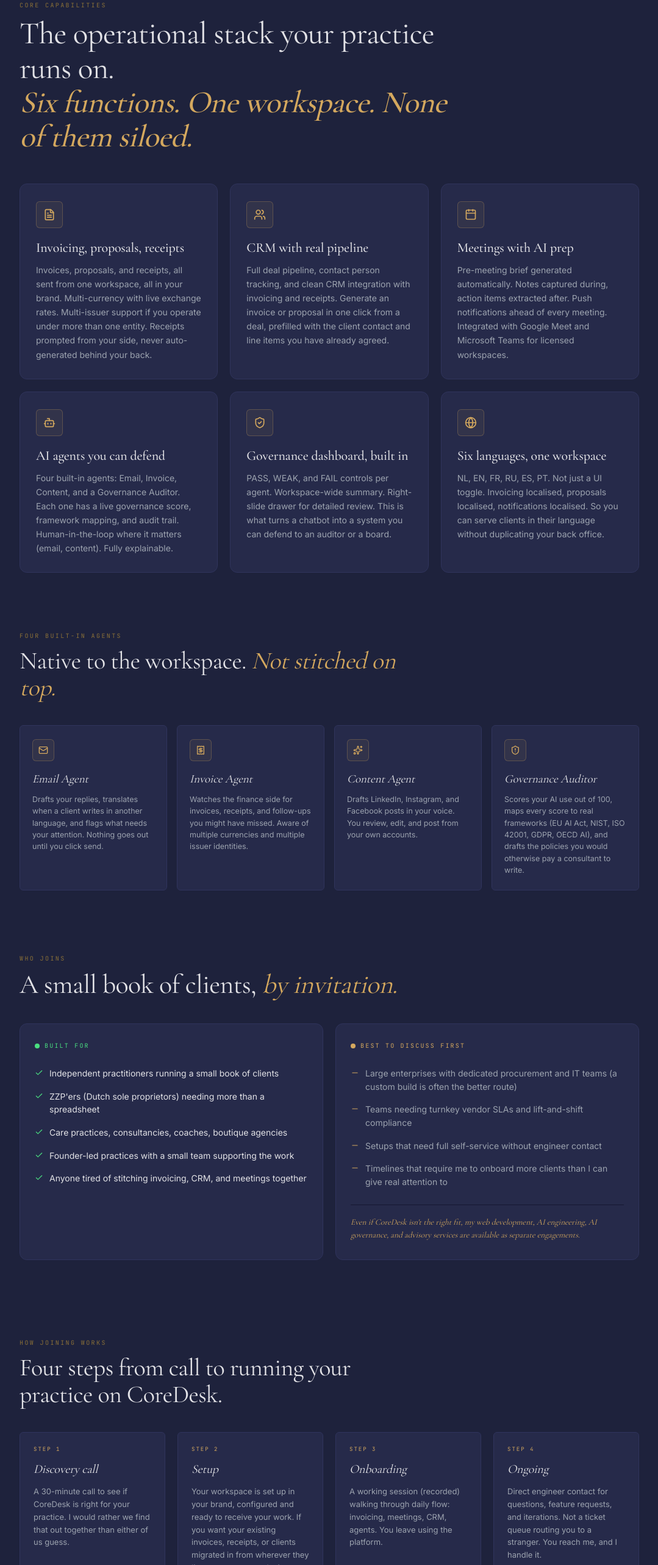
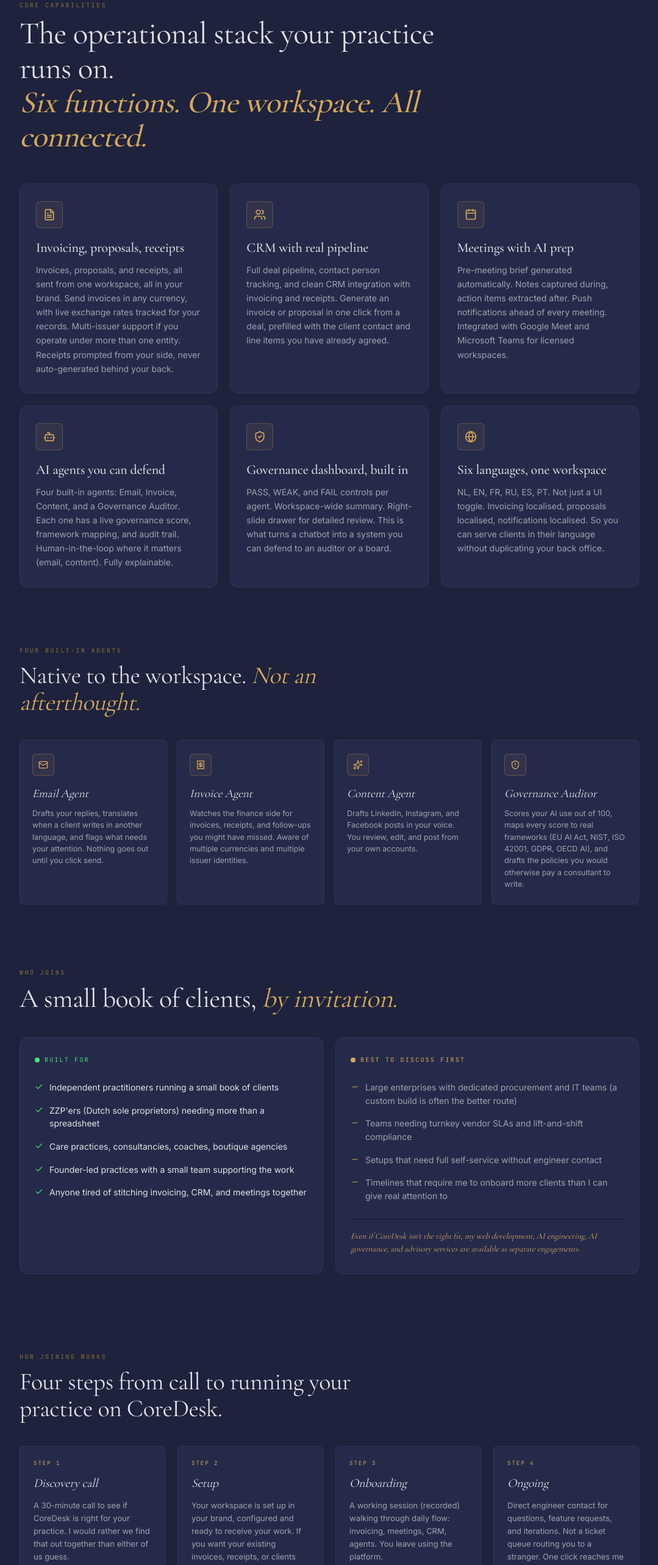
Before and after one commit to hc-core-tech/hccoretech-site, a Next.js app: page /coredesk in a window 1280 px wide. Shown: the part 1280-3846 px from the top of the page at 61% size, without its empty margins (100-1179 px from the left). Built offline with nearby package versions, Linux system fonts and the light colour scheme.

Commit message:
coredesk: 'all connected' — no more 'talking to each other'

```diff
--- a/app/coredesk/page.tsx
+++ b/app/coredesk/page.tsx
@@ -12,7 +12,7 @@
   {
     Icon: FileText,
     title: 'Invoicing, proposals, receipts',
-    body: 'Invoices, proposals, and receipts, all sent from one workspace, all in your brand. Multi-currency with live exchange rates. Multi-issuer support if you operate under more than one entity. Receipts prompted from your side, never auto-generated behind your back.',
+    body: 'Invoices, proposals, and receipts, all sent from one workspace, all in your brand. Send invoices in any currency, with live exchange rates tracked for your records. Multi-issuer support if you operate under more than one entity. Receipts prompted from your side, never auto-generated behind your back.',
   },
   {
     Icon: Users,
@@ -60,7 +60,7 @@
   { step: 'Discovery call', body: 'A 30-minute call to see if CoreDesk is right for your practice. I would rather we find that out together than either of us guess.' },
   { step: 'Setup',          body: 'Your workspace is set up in your brand, configured and ready to receive your work. If you want your existing invoices, receipts, or clients migrated in from wherever they live now, we can make it happen.' },
   { step: 'Onboarding',     body: 'A working session (recorded) walking through daily flow: invoicing, meetings, CRM, agents. You leave using the platform.' },
-  { step: 'Ongoing',        body: 'Direct engineer contact for questions, feature requests, and iterations. Not a ticket queue routing you to a stranger. You reach me, and I handle it.' },
+  { step: 'Ongoing',        body: 'Direct engineer contact for questions, feature requests, and iterations. Not a ticket queue routing you to a stranger. One click reaches me directly.' },
 ]
 
 export default function CoreDeskPage() {
@@ -212,7 +212,7 @@
             }}>
               The operational stack your practice runs on.
               <br />
-              <span style={{ fontStyle: 'italic', color: T.gold, fontWeight: 500 }}>Six functions. One workspace. None of them siloed.</span>
+              <span style={{ fontStyle: 'italic', color: T.gold, fontWeight: 500 }}>Six functions. One workspace. All connected.</span>
             </h2>
           </div>
         </Reveal>
@@ -271,7 +271,7 @@
               lineHeight: 1.1, letterSpacing: '-0.015em',
               color: T.platinum, maxWidth: '620px',
             }}>
-              Native to the workspace. <span style={{ fontStyle: 'italic', color: T.gold }}>Not stitched on top.</span>
+              Native to the workspace. <span style={{ fontStyle: 'italic', color: T.gold }}>Not an afterthought.</span>
             </h2>
           </div>
         </Reveal>
@@ -576,7 +576,8 @@
             color: T.muted, textAlign: 'center' as const,
           }}>
             Founding pricing available for select clients who join in the current
-            window. Custom deployments (your own infrastructure, private tenant)
+            window. Annual billing available with a discount for those who prefer
+            it. Custom deployments (your own infrastructure, private tenant)
             available for enterprise engagements.
           </p>
         </Reveal>
```
